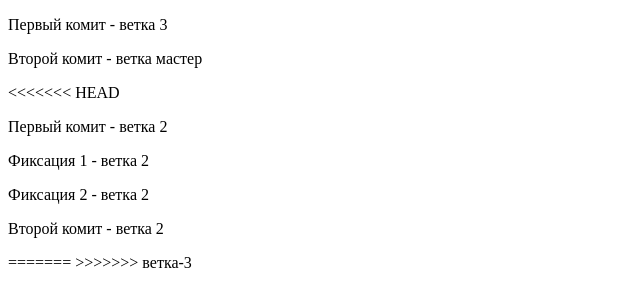
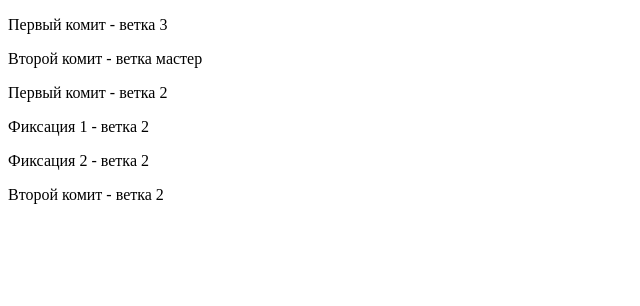
Before and after one commit to MrGribovod/workout, a plain HTML site: page index.html in a window 1280 px wide. Shown: the whole page, without its empty margins (0-640 px from the left). Drawn offline with Linux system fonts and the light colour scheme.

Commit message:
проблемы решены

```diff
--- a/index.html
+++ b/index.html
@@ -9,13 +9,9 @@
 <body>
     <p>Первый комит - ветка 3</p>
     <p>Второй комит -  ветка мастер</p>
-<<<<<<< HEAD
     <p>Первый комит -  ветка 2</p>
     <p>Фиксация 1 -  ветка 2</p>
     <p>Фиксация 2 -  ветка 2</p>
     <p>Второй комит -  ветка 2</p>
-=======
-
->>>>>>> ветка-3
 </body>
 </html>
```
